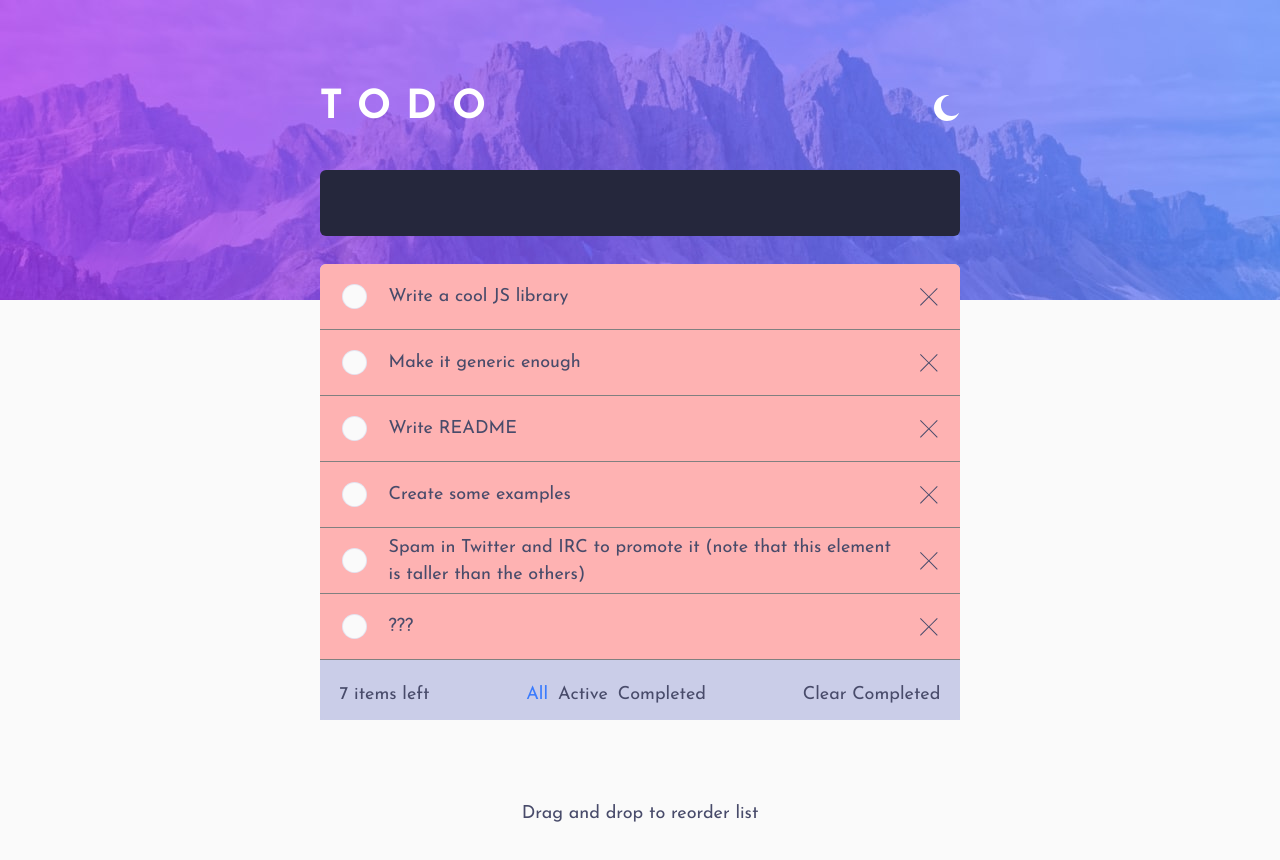
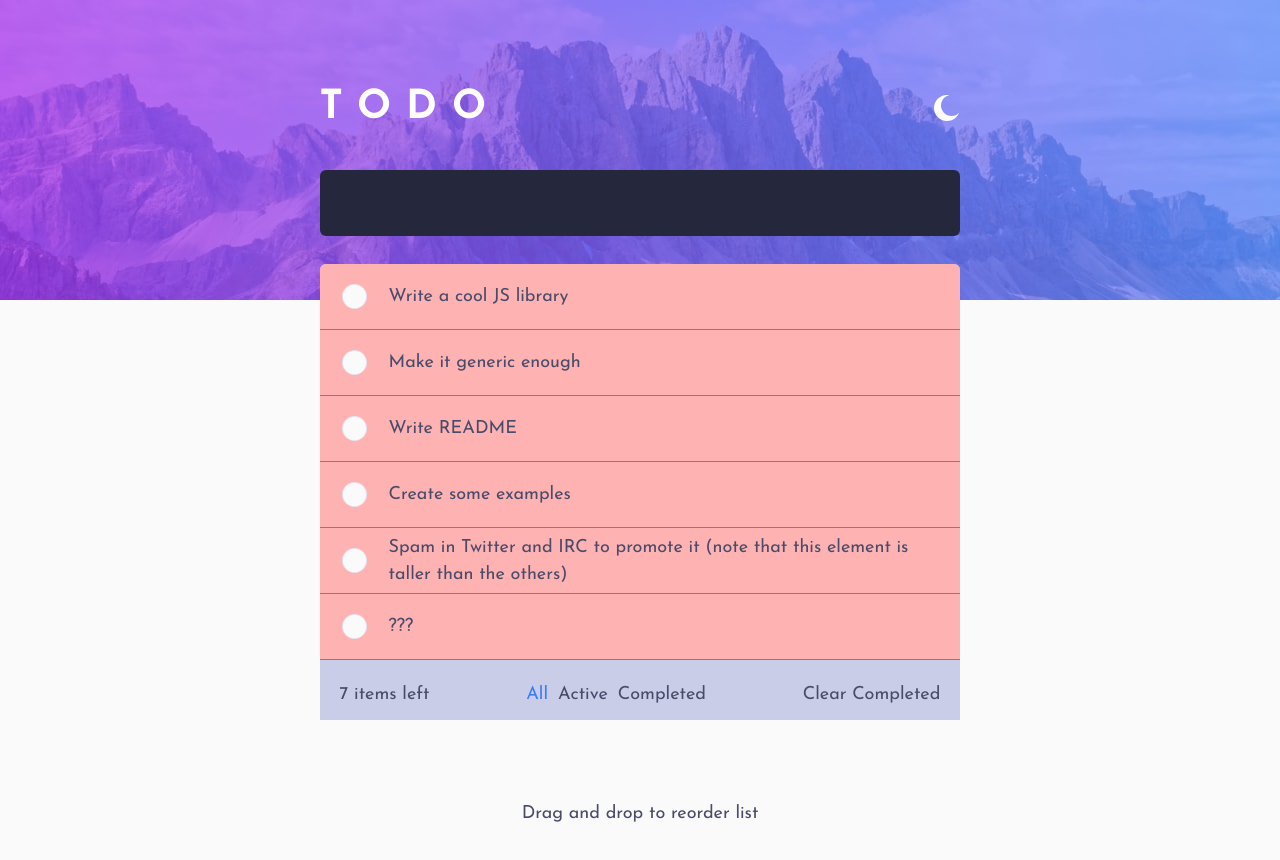
Before and after one commit to Ricuesta86/todo-app-frontend, a React (Vite) app: page / in a window 1280 px wide. Shown: the top 860 px of the page. Built offline with nearby package versions, Linux system fonts and the light colour scheme.

Commit message:
Show hidder the closed

```diff
--- a/src/components/Card.tsx
+++ b/src/components/Card.tsx
@@ -2,7 +2,7 @@ import type {Identifier, XYCoord} from "dnd-core";
 import type {FC} from "react";
 
 import {Box, Circle, Flex, Image, useColorModeValue} from "@chakra-ui/react";
-import {useRef} from "react";
+import {useRef, useState} from "react";
 import {useDrag, useDrop} from "react-dnd";
 
 import {todo} from "../types";
@@ -115,6 +115,7 @@ export const Card: FC<CardProps> = ({
   drag(drop(ref));
 
   const bg = useColorModeValue("red.200", "hsl(235, 24%, 19%)");
+  const [hoverCard, setHoverCard] = useState<boolean>(false);
 
   return (
     <Flex
@@ -127,6 +128,8 @@ export const Card: FC<CardProps> = ({
       justifyContent={"space-between"}
       style={{...style, opacity}}
       width={"100%"}
+      onMouseLeave={() => setHoverCard((hoverCard) => false)}
+      onMouseOver={() => setHoverCard((hoverCard) => true)}
     >
       <Flex alignItems={"center"} cursor={"pointer"} direction={"row"}>
         {completed ? (
@@ -150,7 +153,9 @@ export const Card: FC<CardProps> = ({
           {text}
         </Box>
       </Flex>
-      <Image alt={"Cerrar"} cursor={"pointer"} src={iconCross} onClick={() => handleRemove(id)} />
+      {hoverCard && (
+        <Image alt={"Cerrar"} cursor={"pointer"} src={iconCross} onClick={() => handleRemove(id)} />
+      )}
     </Flex>
   );
 };
```
